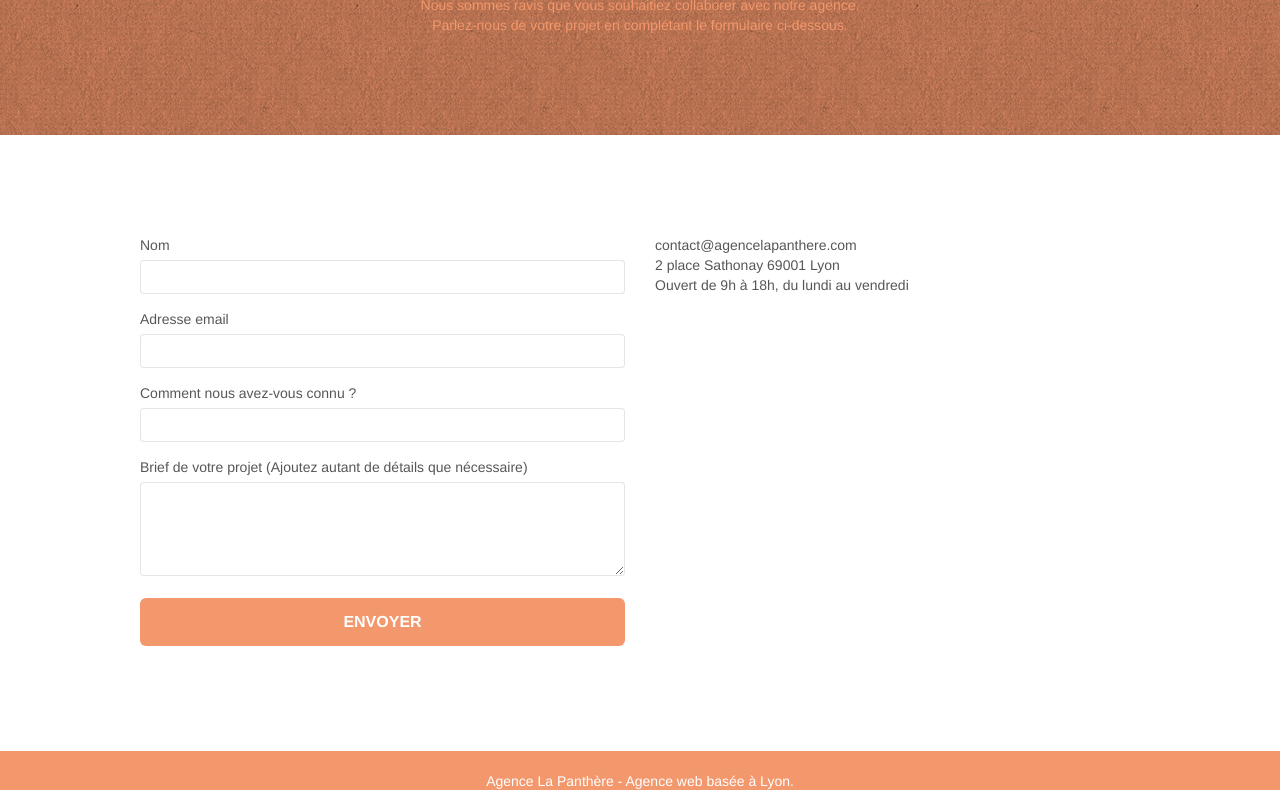
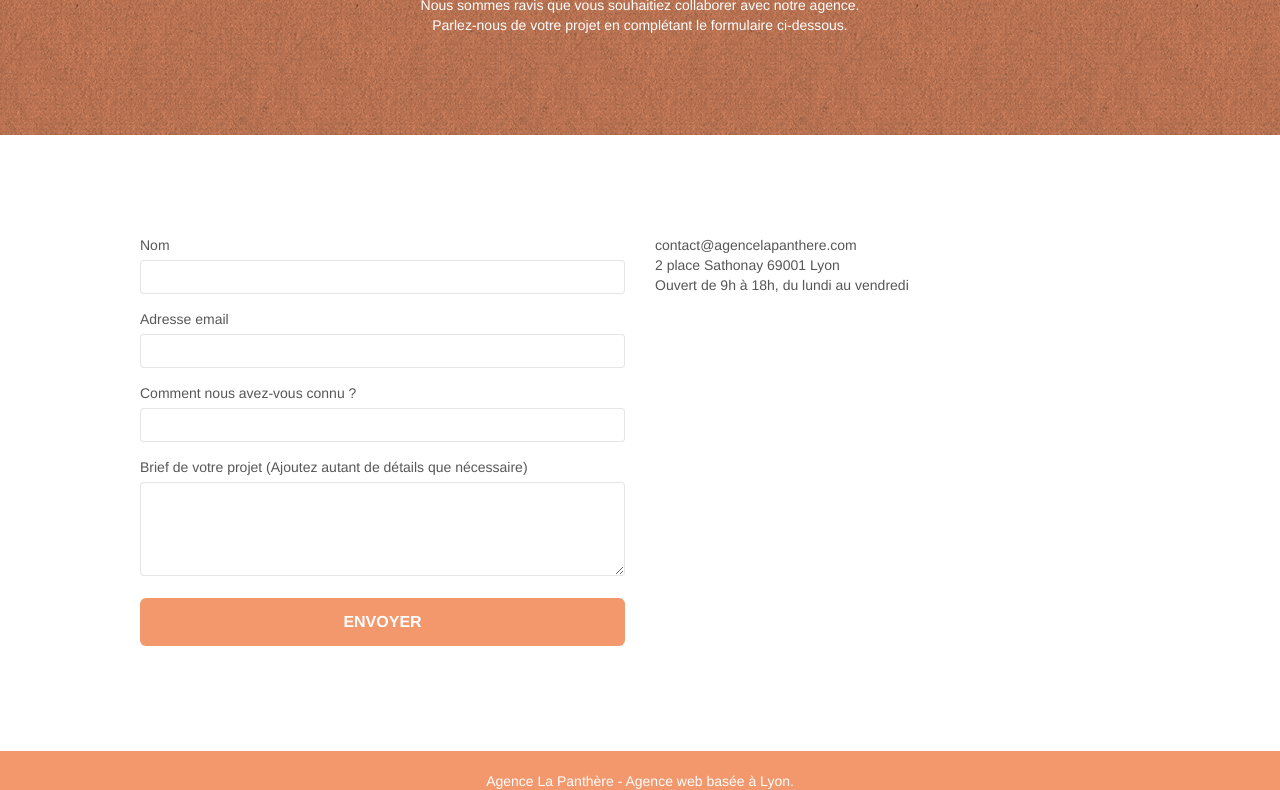
Before and after one commit to ChampagneD/ChampagneD.github.io, a plain HTML site: page Panthere/contact.html in a window 1280 px wide. Shown: the part 269-1059 px from the top of the page. Drawn offline with nearby package versions, Linux system fonts and the light colour scheme; files that its build step writes are made by us from their sources; a script that the page names is missing.

Commit message:
modified orange text

```diff
--- a/Panthere/style.css
+++ b/Panthere/style.css
@@ -539,7 +539,6 @@ a[data-lightbox] {
 a[data-lightbox]:hover::before {
     content: "+";
     font-family: "HelveticaNeue-Light", "Helvetica Neue Light", "Helvetica Neue", Helvetica, Arial;
-    font-display: swap;
     font-size: 32px;
     width: 50px;
     height: 50px;
@@ -651,7 +650,6 @@ label,
 .btn,
 a {
     font-family: "helvetica";
-    font-display: swap;
     font-weight: 400;
     color: #575757!important;
 }
@@ -690,7 +688,6 @@ p {
 .h1 {
     font-size: 20px;
     font-family: "Open Sans";
-    font-display: swap;
 }
 
 .cta-hero {
@@ -778,7 +775,7 @@ h4 {
 }
 
 .tc-white {
-    color: #F3976C!important;
+    color: #ffffff !important
 }
 
 .btn-atomic-tangerine {
```
